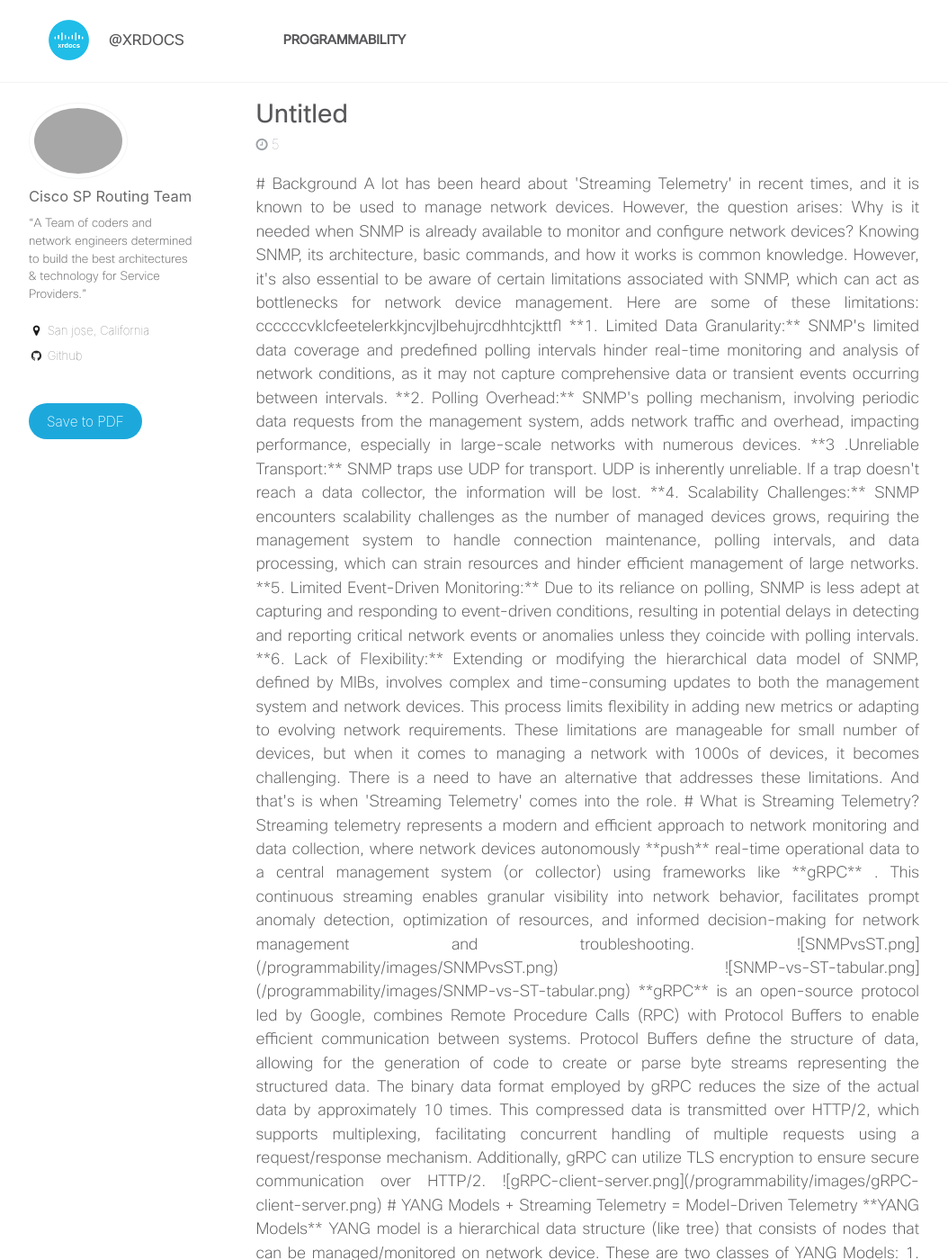
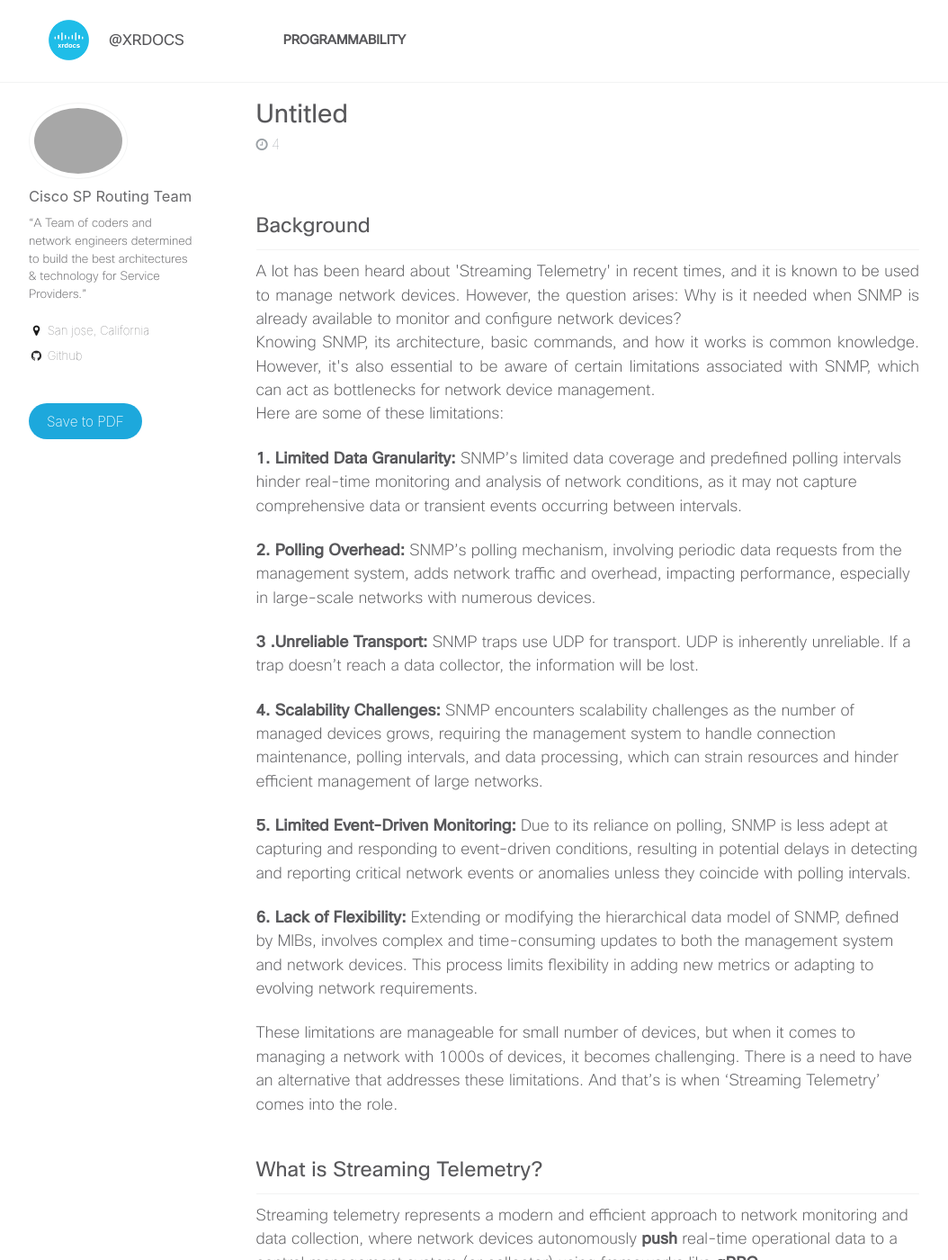
Before and after one commit to xrdocs/programmability, a Jekyll site: the page built from _blogs/Model-Driven-Telemetry.md, in a window 1280 px wide and 1400 px high. Shown: the whole window at 90% size, without its empty margins (12-1066 px from the left). Built offline with Jekyll 4.4.1, drawn with Linux system fonts in a browser that asks for light colours; comment, search, counter and statistics services are not loaded; some of the changed text lies outside the part shown.

Commit message:
Update Model-Driven-Telemetry.md

```diff
--- a/_blogs/Model-Driven-Telemetry.md
+++ b/_blogs/Model-Driven-Telemetry.md
@@ -4,16 +4,20 @@ date: '2023-07-13 19:56 -0400'
 title: Untitled
 position: hidden
 ---
-<div style="text-align: justify">
+
 
 # Background
 
+<div style="text-align: justify">
 A lot has been heard about 'Streaming Telemetry' in recent times, and it is known to be used to manage network devices. However, the question arises: Why is it needed when SNMP is already available to monitor and configure network devices?
 
+</div>
+
+<div style="text-align: justify">
 Knowing SNMP, its architecture, basic commands, and how it works is common knowledge. However, it's also essential to be aware of certain limitations associated with SNMP, which can act as bottlenecks for network device management.
 
+</div>
 Here are some of these limitations:
-ccccccvklcfeetelerkkjncvjlbehujrcdhhtcjkttfl
 
 **1. Limited Data Granularity:** SNMP's limited data coverage and predefined polling intervals hinder real-time monitoring and analysis of network conditions, as it may not capture comprehensive data or transient events occurring between intervals.
 
```
